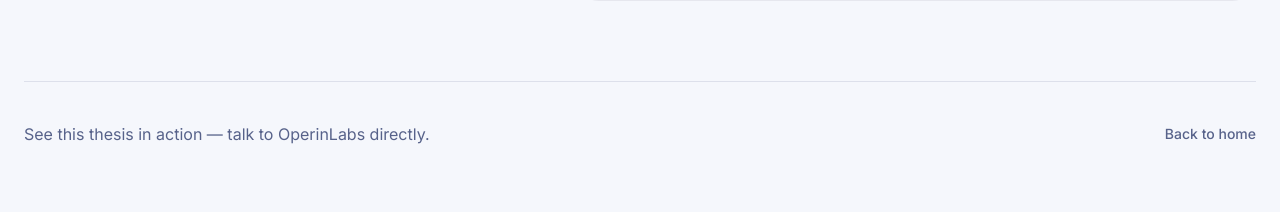
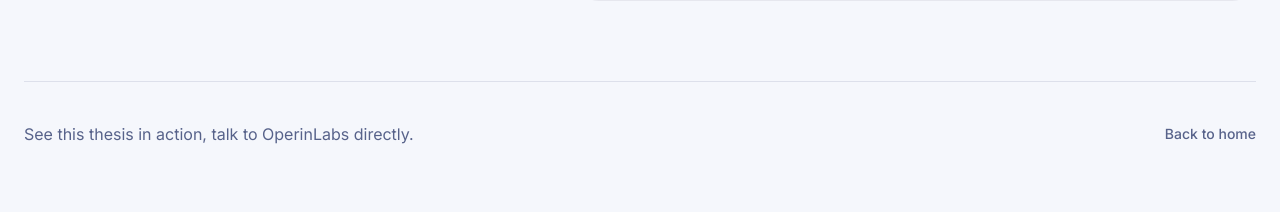
Before and after one commit to OperinLabs/OperinLabs-Landing-Page, a React (Vite) app: page /our-thesis in a window 1280 px wide. Shown: the part 2541-2753 px from the top of the page. Built offline with nearby package versions, Linux system fonts and the light colour scheme.

Commit message:
Update OurThesis.tsx

```diff
--- a/src/pages/OurThesis.tsx
+++ b/src/pages/OurThesis.tsx
@@ -151,7 +151,7 @@ export default function OurThesis() {
 
         <div className="mt-20 flex flex-col items-start gap-4 border-t border-line pt-10 sm:flex-row sm:items-center sm:justify-between">
           <p className="max-w-[46ch] text-ink-soft">
-            See this thesis in action — talk to OperinLabs directly.
+            See this thesis in action, talk to OperinLabs directly.
           </p>
           <Link
             to="/"
```
